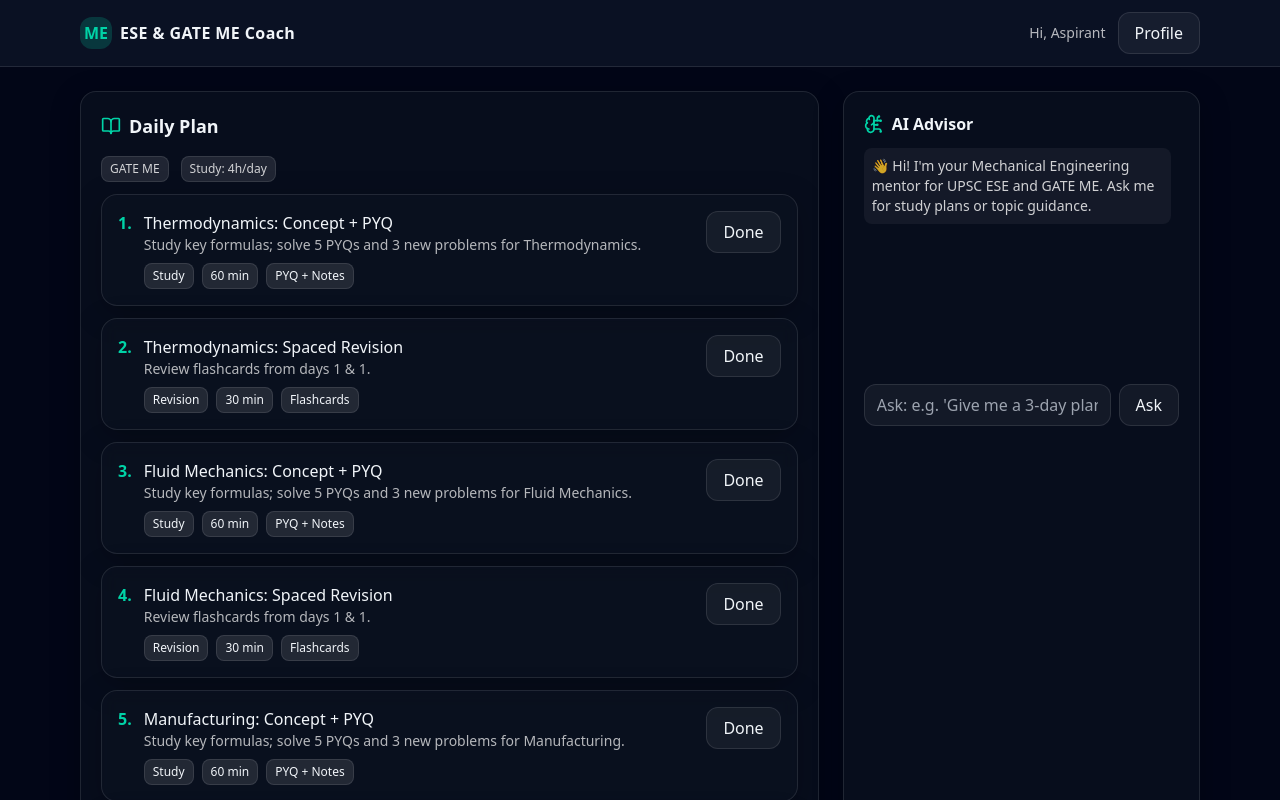
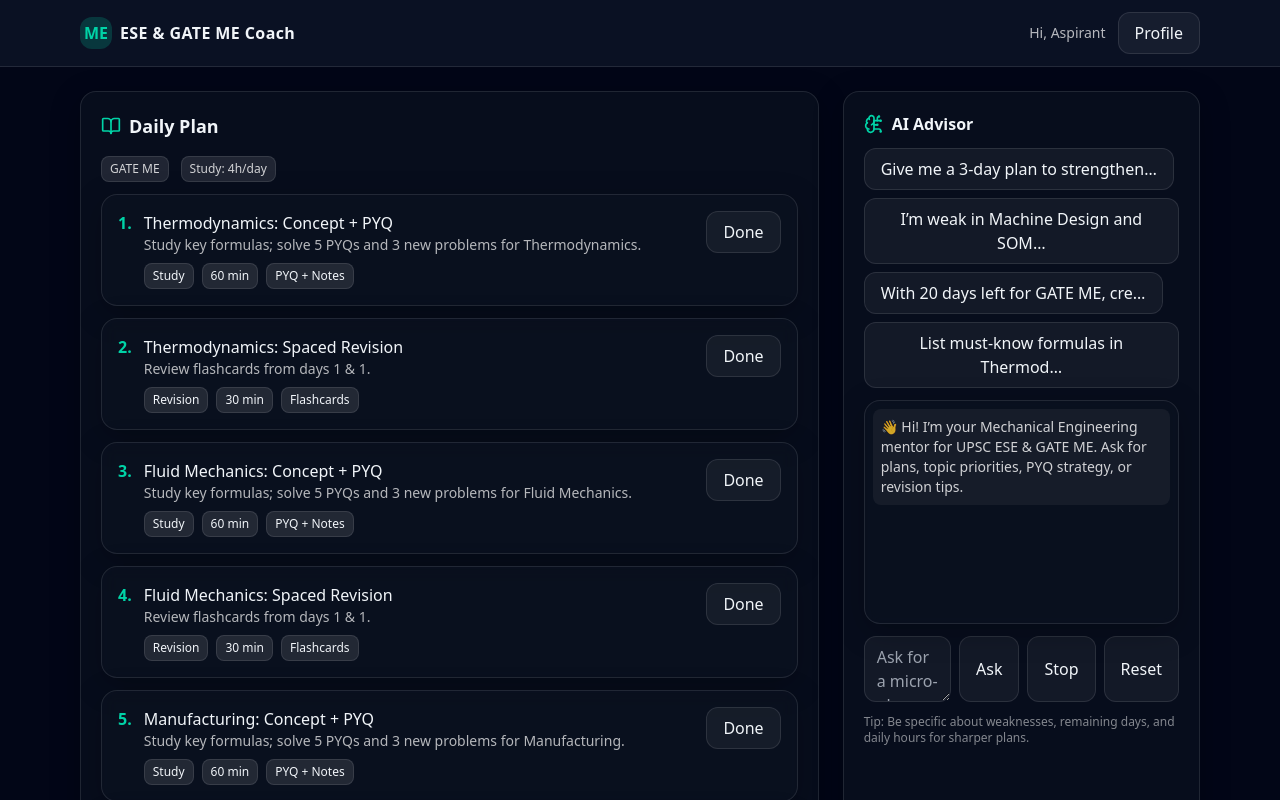
Before and after one commit to push04/Prep, a React (Vite) app: page / in a window 1280 px wide. Shown: the top 800 px of the page. Built offline with nearby package versions, Linux system fonts and the light colour scheme.

Commit message:
Update AIAdvisor.jsx

```diff
--- a/src/components/AIAdvisor.jsx
+++ b/src/components/AIAdvisor.jsx
@@ -1,49 +1,97 @@
-import React, { useState, useEffect, useRef } from "react";
+import React, { useEffect, useRef, useState } from "react";
 
-export default function AIAdvisor() {
+export default function AIAdvisor({ profile, today, progress }) {
   const [input, setInput] = useState("");
   const [loading, setLoading] = useState(false);
   const [history, setHistory] = useState([
     {
       role: "assistant",
       content:
-        "👋 Hi! I'm your Mechanical Engineering mentor for UPSC ESE and GATE ME. Ask me for study plans or topic guidance.",
+        "👋 Hi! I’m your Mechanical Engineering mentor for UPSC ESE & GATE ME. Ask for plans, topic priorities, PYQ strategy, or revision tips.",
     },
   ]);
-  const messagesEndRef = useRef(null);
+  const [error, setError] = useState("");
+  const abortRef = useRef(null);
+  const endRef = useRef(null);
 
   useEffect(() => {
-    messagesEndRef.current?.scrollIntoView({ behavior: "smooth" });
-  }, [history]);
+    endRef.current?.scrollIntoView({ behavior: "smooth" });
+  }, [history, loading, error]);
 
-  const ask = async () => {
-    const message = input.trim();
-    if (!message) return;
+  const systemPrompt = `
+You are a **Mechanical Engineering AI Mentor** for UPSC ESE (ME) and GATE ME.
+Only discuss Mechanical Engineering: Thermodynamics, Fluid Mechanics, Heat Transfer,
+Strength of Materials, Machine Design, Theory of Machines, Manufacturing, Industrial Engg., Engg. Math.
+Never discuss Netlify, web dev, coding, or unrelated topics.
+
+When asked for a plan, ALWAYS structure responses like:
+Day 1 — …
+Day 2 — …
+Day 3 — …
+
+Keep answers concise (<= 180 words), technical, exam-oriented, with formulas/PYQs/revision targets.
+`;
+
+  const buildUserContext = (query) => {
+    // compact, readable context (plain text, no stringify noise)
+    const strengths = (profile?.strengths || []).join(", ") || "—";
+    const weaknesses = (profile?.weaknesses || []).join(", ") || "—";
+    const level = profile?.level || "intermediate";
+    const hours = profile?.dailyHours || 4;
+    const target = profile?.targetExam || "GATE ME";
+    const date = profile?.examDate || "(not set)";
+
+    return `
+Profile:
+- Level: ${level}
+- Strengths: ${strengths}
+- Weaknesses: ${weaknesses}
+- Daily Hours: ${hours}
+- Target: ${target}
+- Exam Date: ${date}
+
+Today’s auto-plan blocks (titles only):
+${(today?.blocks || []).map((b, i) => `  ${i + 1}. ${b.title} (${b.type}, ${b.duration} min)`).join("\n") || "  —"}
+
+Progress summary:
+- Current Day: ${progress?.day ?? 1}
+- Completed items: ${progress?.completed?.length ?? 0}
+- Mock scores: ${(progress?.mockScores || []).join(", ") || "—"}
+
+User Query:
+${query}
+`.trim();
+  };
+
+  const send = async (message) => {
+    setError("");
+    if (!message.trim()) return;
+
+    // add user's message
+    setHistory((h) => [...h, { role: "user", content: message }]);
     setInput("");
     setLoading(true);
-    setHistory((h) => [...h, { role: "user", content: message }]);
 
     try {
+      // allow cancellation
+      abortRef.current?.abort();
+      abortRef.current = new AbortController();
+
       const payload = {
         model: "openai/gpt-4o-mini",
         messages: [
-          {
-            role: "system",
-            content: `You are a **Mechanical Engineering AI Mentor** for UPSC ESE and GATE ME.
-Only discuss Mechanical Engineering subjects.
-Never discuss coding, web development, or Netlify.
-Always give exam-oriented, day-wise microplans with formulas and PYQs.`,
-          },
-          { role: "user", content: message },
+          { role: "system", content: systemPrompt },
+          { role: "user", content: buildUserContext(message) },
         ],
+        max_tokens: 400,
+        temperature: 0.6,
       };
-
-      console.log("🛰️ Sending to chat function:", payload);
 
       const res = await fetch("/.netlify/functions/chat", {
         method: "POST",
         headers: { "Content-Type": "application/json" },
         body: JSON.stringify(payload),
+        signal: abortRef.current.signal,
       });
 
       const text = await res.text();
@@ -51,54 +99,88 @@ Always give exam-oriented, day-wise microplans with formulas and PYQs.`,
       try {
         data = JSON.parse(text);
       } catch {
-        console.error("Invalid JSON from server:", text);
+        // If upstream returns non-JSON, still show something useful
+        setHistory((h) => [...h, { role: "assistant", content: text || "⚠️ Upstream returned non-JSON." }]);
+        return;
       }
 
       const reply =
         data?.choices?.[0]?.message?.content ||
+        data?.message?.content ||
         data?.error?.message ||
-        text ||
         "⚠️ I couldn’t generate a response. Try again.";
-
       setHistory((h) => [...h, { role: "assistant", content: reply }]);
-    } catch (err) {
-      console.error("AIAdvisor error:", err);
-      setHistory((h) => [
-        ...h,
-        { role: "assistant", content: "❌ Network or server error — please retry." },
-      ]);
+    } catch (e) {
+      if (e.name === "AbortError") {
+        setHistory((h) => [...h, { role: "assistant", content: "⏹️ Stopped." }]);
+      } else {
+        setError("❌ Network or server error. Please try again.");
+      }
     } finally {
       setLoading(false);
     }
   };
 
+  const handleAsk = () => send(input);
+  const handleKey = (e) => e.key === "Enter" && !e.shiftKey && handleAsk();
+  const stop = () => abortRef.current?.abort();
+  const reset = () => {
+    abortRef.current?.abort();
+    setHistory([
+      {
+        role: "assistant",
+        content:
+          "👋 Hi! I’m your Mechanical Engineering mentor for UPSC ESE & GATE ME. Ask for plans, topic priorities, PYQ strategy, or revision tips.",
+      },
+    ]);
+    setError("");
+    setInput("");
+  };
+
+  const quickPrompts = [
+    "Give me a 3-day plan to strengthen Fluid Mechanics.",
+    "I’m weak in Machine Design and SOM — prioritize scoring topics for 10 days.",
+    "With 20 days left for GATE ME, create a daily micro-plan (4h/day).",
+    "List must-know formulas in Thermodynamics with a short practice drill.",
+  ];
+
   return (
     <div className="space-y-3">
-      <div className="h-56 overflow-auto pr-2 space-y-2">
+      <div className="flex flex-wrap gap-2">
+        {quickPrompts.map((q) => (
+          <button key={q} className="btn" onClick={() => send(q)} disabled={loading}>
+            {q.length > 34 ? q.slice(0, 34) + "…" : q}
+          </button>
+        ))}
+      </div>
+
+      <div className="h-56 overflow-auto pr-2 space-y-2 card p-2">
         {history.map((m, i) => (
-          <div
-            key={i}
-            className={`p-2 rounded-lg text-sm ${
-              m.role === "assistant" ? "bg-white/5" : ""
-            }`}
-          >
+          <div key={i} className={`p-2 rounded-lg text-sm ${m.role === "assistant" ? "bg-white/5" : "bg-white/0"}`}>
             <div className="text-white/80 whitespace-pre-line">{m.content}</div>
           </div>
         ))}
-        <div ref={messagesEndRef} />
+        {error && <div className="text-red-400 text-xs">{error}</div>}
+        <div ref={endRef} />
       </div>
 
       <div className="flex gap-2">
-        <input
-          className="input"
-          placeholder="Ask: e.g. 'Give me a 3-day plan to strengthen Fluid Mechanics.'"
+        <textarea
+          className="input min-h-[42px]"
+          placeholder="Ask for a micro-plan, topic focus, or formula drill… (Shift+Enter for newline)"
           value={input}
           onChange={(e) => setInput(e.target.value)}
-          onKeyDown={(e) => e.key === 'Enter' && ask()}
+          onKeyDown={handleKey}
         />
-        <button className="btn" onClick={ask} disabled={loading}>
+        <button className="btn" onClick={handleAsk} disabled={loading || !input.trim()}>
           {loading ? "Thinking…" : "Ask"}
         </button>
+        <button className="btn" onClick={stop} disabled={!loading}>Stop</button>
+        <button className="btn" onClick={reset}>Reset</button>
+      </div>
+
+      <div className="text-xs text-white/50">
+        Tip: Be specific about weaknesses, remaining days, and daily hours for sharper plans.
       </div>
     </div>
   );
```
